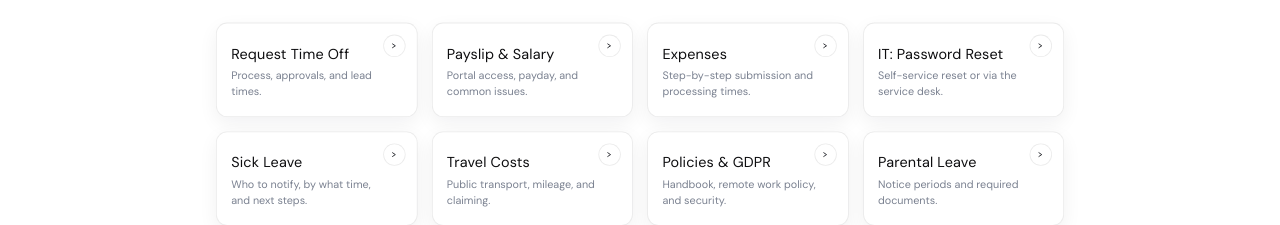
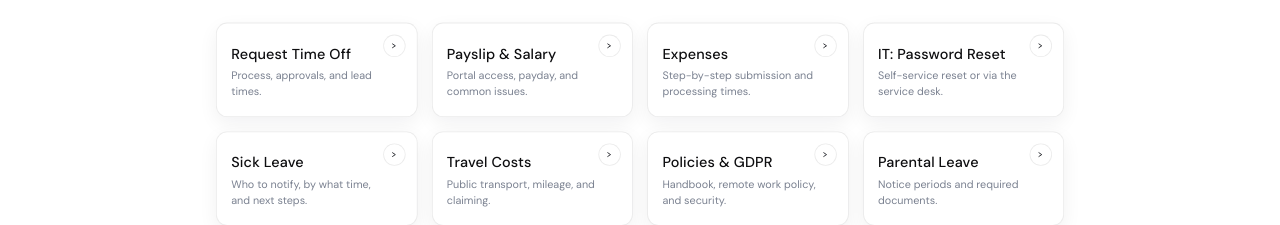
Before and after one commit to zouzdev/eva, a plain HTML site: page index.html in a window 1280 px wide. Shown: the part 175-400 px from the top of the page. Drawn offline with Linux system fonts and the light colour scheme.

Commit message:
Increase font weight of card title to 500

```diff
--- a/index.html
+++ b/index.html
@@ -201,7 +201,7 @@
   .card .arrow{ position:absolute; top:14px; right:14px; width:28px; height:28px; border-radius:999px; border:1px solid var(--line); display:grid; place-items:center; background:#fff; transition:all .25s ease; }
   .card:hover .arrow{ background:var(--brand); border-color:var(--brand); transform:rotate(-45deg); }
   .arrow svg{ width:14px; height:14px; }
-  .card h3{ margin:8px 0 6px; font-size:18px; font-weight:400; letter-spacing:.2px; }
+  .card h3{ margin:8px 0 6px; font-size:18px; font-weight:500; letter-spacing:.2px; }
   .card p{ margin:0; color:#7a8190; font-size:13.5px; line-height:1.5; max-width:92%; font-weight:400;}
 
   .chatlog{ max-width:980px; margin:8px auto 0; padding:0 8px; }
```
